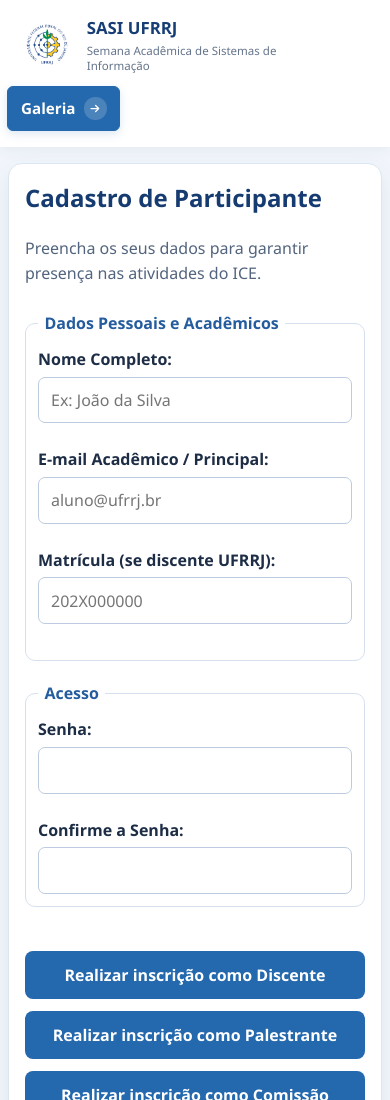
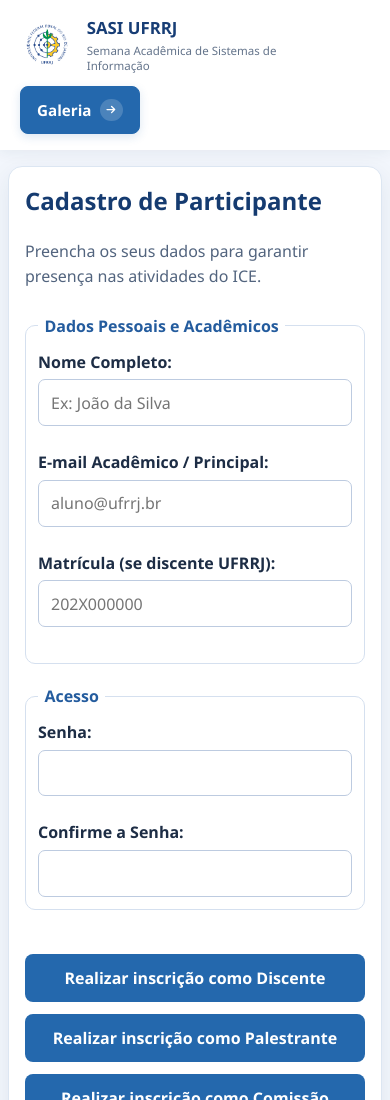
Before and after one commit to devkzinn/SASI-project, a plain HTML site: page index.html in a window 390 px wide. Shown: the top 1100 px of the page. Drawn offline with Linux system fonts and the light colour scheme.

Commit message:
Update telaLoguin.css

```diff
--- a/css/telaLoguin.css
+++ b/css/telaLoguin.css
@@ -325,7 +325,8 @@ header nav a.active {
 
 	header nav {
 		justify-content: flex-start;
-		margin-left: -0.8rem;
+		width: 100%;
+		margin-left: 0;
 	}
 }
 
@@ -400,6 +401,14 @@ header nav a.gallery-link svg {
 	stroke-linejoin: round;
 }
 
+@media (max-width: 480px) {
+	header nav a.gallery-link {
+		min-height: 48px;
+		padding: 0.7rem 1rem;
+		border-radius: 8px;
+	}
+}
+
 @media (prefers-reduced-motion: reduce) {
 	header nav a.gallery-link {
 		transition: none;
```
